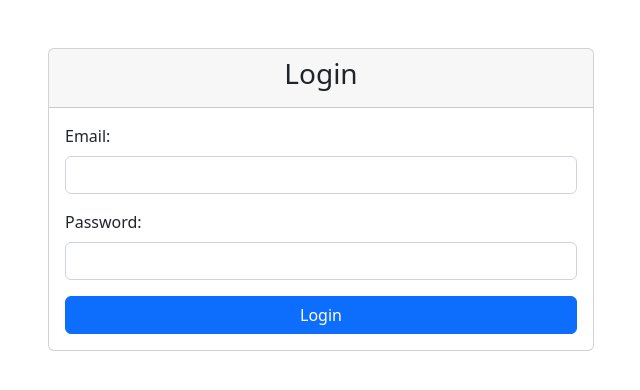
After one commit to pryjmi/BankApp_mockup, a Flask app: page /login in a window 1280 px wide. The commit adds this page. Shown: the top 390 px of the page, without its empty margins (319-959 px from the left). Run offline with Flask 2, Linux system fonts and the light colour scheme.

Commit message:
Feature/login (#5)
* login

* Create .codecov.yml

```diff
--- a/app/__init__.py
+++ /dev/null
@@ -1,3 +0,0 @@
-from flask import Flask
-app = Flask(__name__, template_folder="./template", static_folder="./static")
-from app import main
--- /dev/null
+++ b/app/balance.json
@@ -0,0 +1 @@
+{"CZK": 0.0, "EUR": 12.5, "USD": 0.0}
--- /dev/null
+++ b/app/template/login.html
@@ -0,0 +1,40 @@
+<!DOCTYPE html>
+<html>
+<head>
+    <title>Login</title>
+    <link href="https://cdn.jsdelivr.net/npm/bootstrap@5.2.2/dist/css/bootstrap.min.css" rel="stylesheet" integrity="sha384-Zenh87qX5JnK2Jl0vWa8Ck2rdkQ2Bzep5IDxbcnCeuOxjzrPF/et3URy9Bv1WTRi" crossorigin="anonymous">
+</head>
+<body>
+    <div class="container">
+        <div class="row justify-content-center mt-5">
+            <div class="col-md-6">
+                <div class="card">
+                    <div class="card-header">
+                        <h3 class="text-center">Login</h3>
+                    </div>
+                    <div class="card-body">
+                        {% if error %}
+                        <div class="alert alert-danger" role="alert">
+                            {{ error }}
+                        </div>
+                        {% endif %}
+                        <form method="POST" action="{{ url_for('login') }}">
+                            <div class="mb-3">
+                                <label for="email" class="form-label">Email:</label>
+                                <input type="email" class="form-control" id="email" name="email" required>
+                            </div>
+                            <div class="mb-3">
+                                <label for="password" class="form-label">Password:</label>
+                                <input type="password" class="form-control" id="password" name="password" required>
+                            </div>
+                            <div class="d-grid">
+                                <button type="submit" class="btn btn-primary">Login</button>
+                            </div>
+                        </form>
+                    </div>
+                </div>
+            </div>
+        </div>
+    </div>
+</body>
+</html>
--- /dev/null
+++ b/app/transactions.json
@@ -0,0 +1 @@
+[{"28.03.2023": {"CZK": "+100.00"}}, {"28.03.2023": {"CZK": "+3000.00"}}, {"28.03.2023": {"EUR": "+12.50"}}, {"28.03.2023": {"CZK": "-3100.00"}}]
--- /dev/null
+++ b/app/users.json
@@ -0,0 +1,6 @@
+{"testing.pryjmi@gmail.com": {"username": "test", "password": "testpassword"},
+    "test@example.com": {
+        "username": "Test User",
+        "password": "test_password"
+    }
+}
--- /dev/null
+++ b/app/views.py
@@ -0,0 +1,148 @@
+from flask import render_template, Flask, jsonify, request, redirect, url_for, session, abort
+from flask_login import LoginManager, login_user, logout_user, login_required, current_user, UserMixin
+import datetime
+import requests
+import os
+import json
+import smtplib
+import random
+
+app = Flask(__name__, template_folder="./template", static_folder="./static")
+app.config["SECRET_KEY"] = "secretkey"
+
+login_manager = LoginManager()
+login_manager.login_view = "login"
+login_manager.init_app(app)
+
+##################################################### INIT USER ###########################################################
+
+class User(UserMixin):
+    def __init__(self, id, username, password):
+        self.id = id
+        self.username = username
+        self.password = password
+        self.pin = None
+
+@login_manager.user_loader
+def load_user(user_id):
+    with open("app/users.json", "r") as file:
+        users = json.load(file)
+    return next(
+        (
+            User(user_id, user_data["username"], user_data["password"])
+            for email, user_data in users.items()
+            if user_id == email
+        ),
+        None,
+    )
+
+################################################### FETCHING RATES #########################################################
+
+def get_date_to_use(now=None):
+    if now is None:
+        now = datetime.datetime.now()
+
+    if now.weekday() >= 5:
+        days_to_friday = (now.weekday() - 4) % 7
+        friday = now - datetime.timedelta(days=days_to_friday)
+        date_to_use = friday.date()
+    else:
+        date_to_use = now.date()
+
+    return date_to_use.strftime("%d.%m.%Y")
+
+def get_exchange_rate(path=None):
+    date_to_use = get_date_to_use()
+
+    if path is None:
+        file_name = "exchange_rates.json"
+        path = f"app/{file_name}"
+
+    if os.path.exists(path):
+        with open(path, "r") as file:
+            exchange_rates = json.load(file)
+    else:
+        exchange_rates = {}
+
+    if date_to_use not in exchange_rates:
+        save_exchange_rate(date_to_use, exchange_rates, path)
+
+
+def save_exchange_rate(date_to_use, exchange_rates, path):
+    url = f"https://www.cnb.cz/cs/financni-trhy/devizovy-trh/kurzy-devizoveho-trhu/kurzy-devizoveho-trhu/denni_kurz.txt;jsessionid=4809CDD45D1657F6A4F2F9A435E55F13?date={date_to_use}"
+    response = requests.get(url)
+
+    data_lines = response.text.strip().split("\n")[2:]
+    parsed_data = {}
+    for line in data_lines:
+        _, _, amount, code, rate = line.split("|")
+        parsed_data[code] = {
+            'amount': float(amount),
+            'rate': float(rate.replace(",", "."))
+        }
+    exchange_rates[date_to_use] = parsed_data
+
+    with open(path, "w") as file:
+        json.dump(exchange_rates, file)
+
+
+
+###################################################### HOMEPAGE ############################################################
+
+@app.route("/")
+@app.route("/index", methods=["GET", "POST"])
+@login_required
+def index():
+
+
+    get_exchange_rate()
+
+    return render_template("index.html", user=current_user)
+
+################################################### AUTHENTICATION ##########################################################
+
+def send_email_pin(email, pin):
+    sender_email = "testing.pryjmi@gmail.com"
+    sender_password = "mtrssidmnvkmdqka"
+    receiver_email = email
+    message = f"Subject: Your login pin\n\nYour pin is: {pin}"
+    with smtplib.SMTP("smtp.gmail.com", 587) as smtp:
+        smtp.starttls()
+        smtp.login(sender_email, sender_password)
+        smtp.sendmail(sender_email, receiver_email, message)
+        smtp.quit()
+
+@app.route("/login", methods=["GET", "POST"])
+def login():
+    if request.method != "POST":
+        return render_template("login.html")
+    email = request.form["email"]
+    password = request.form["password"]
+    with open("app/users.json", "r") as file:
+        users = json.load(file)
+    if email not in users or password != users[email]["password"]:
+        return "Invalid email or password", 401
+    user = User(email, users[email]["username"], password)
+    login_user(user)
+    pin = random.randint(1000, 9999)
+    send_email_pin(email, pin)
+    session["pin"] = str(pin)
+    session["email"] = email
+    return redirect(url_for("twofactor"))
+
+@app.route("/2fa", methods=["GET", "POST"])
+@login_required
+def twofactor():
+    if request.method == "POST":
+        pin = request.form["pin"]
+        if pin == session["pin"]:
+            return redirect(url_for("index"))
+        else:
+            return "Invalid pin", 401
+    return render_template("2fa.html", user=current_user)
+
+@app.route("/logout")
+@login_required
+def logout():
+    logout_user()
+    return redirect(url_for("login"))
--- a/requirements.txt
+++ b/requirements.txt
@@ -1,11 +1,14 @@
 attrs==22.2.0
 beautifulsoup4==4.12.0
+blinker==1.5
 certifi==2022.12.7
 charset-normalizer==3.1.0
 click==8.1.3
 coverage==7.2.2
 exceptiongroup==1.1.1
 Flask==2.2.3
+Flask-Login==0.6.2
+Flask-Mail==0.9.1
 gunicorn==20.1.0
 idna==3.4
 iniconfig==2.0.0
--- a/app.py
+++ b/run.py
@@ -1,4 +1,4 @@
-from app import app
+from app.views import app
 
 if __name__ == '__main__':
     app.run(debug=True)
```
Also changed, not shown: app/exchange_rates.json (+1 -1 lines), app/main.py (deleted, +0 -63 lines), app/static/style.css (+8 -0 lines), app/template/2fa.html (added, +42 -0 lines), app/template/index.html (+22 -6 lines), tests/conftest.py (+17 -1 lines), tests/test_homepage.py (+52 -9 lines), .codecov.yml (added).
